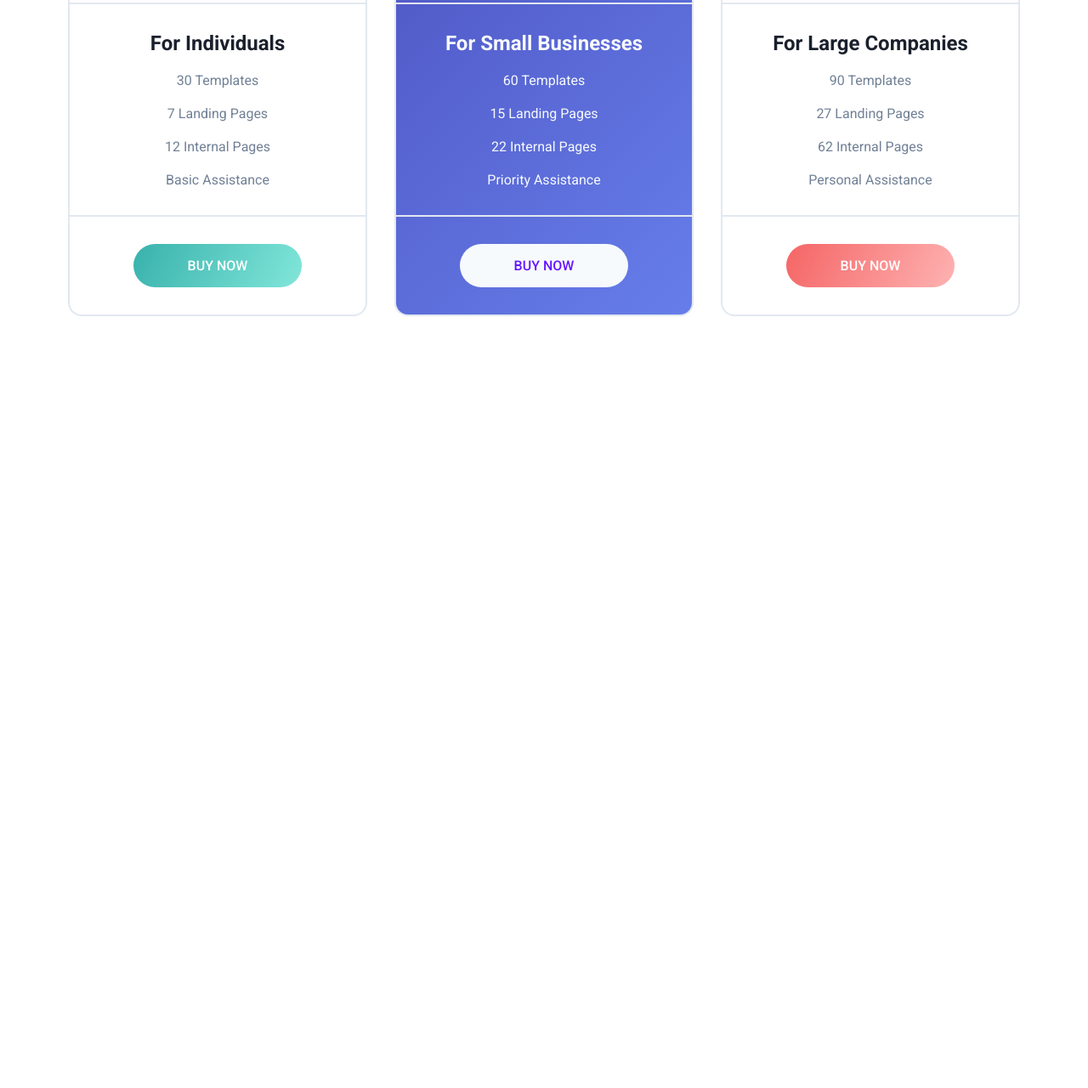
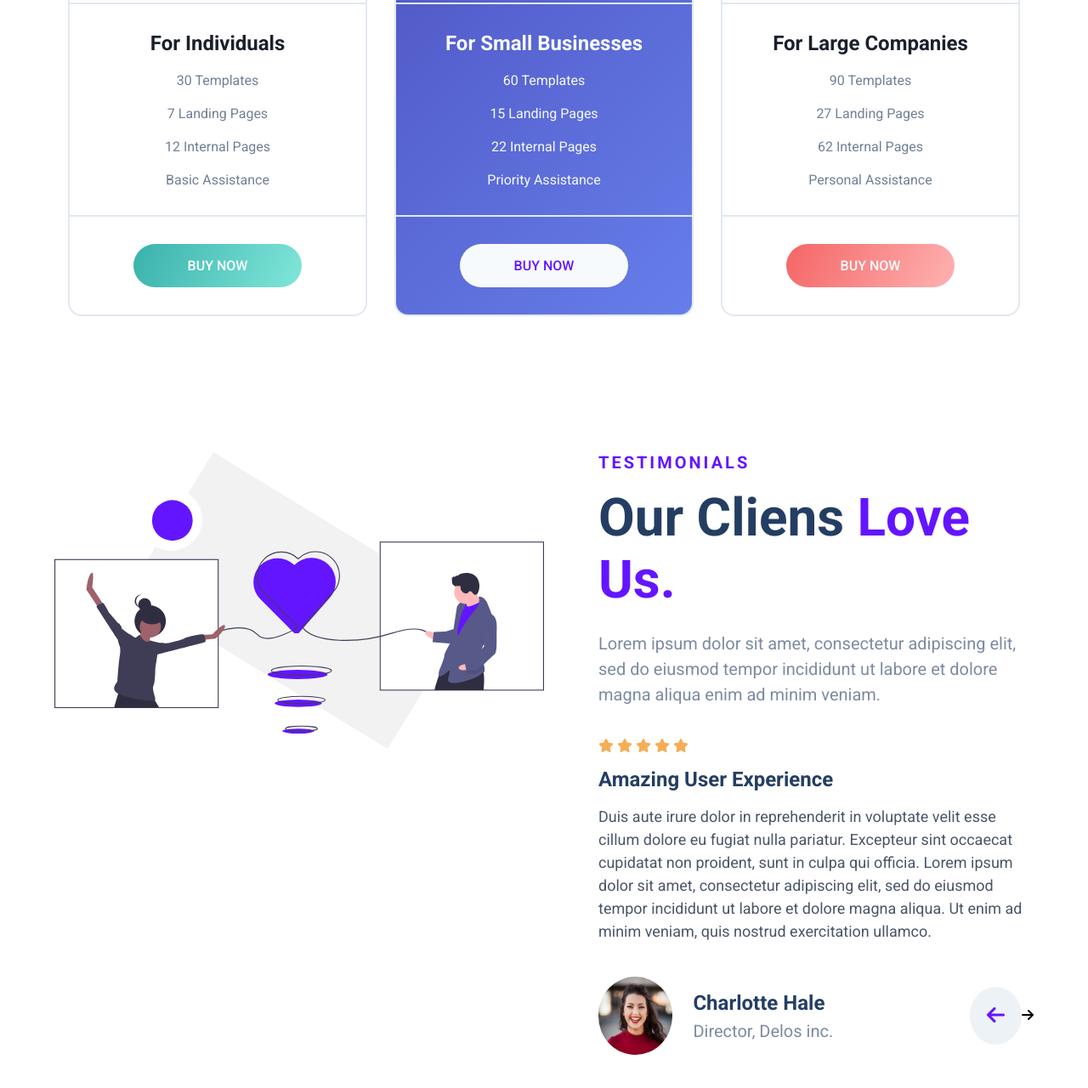
Before and after one commit to PatrikasDapsys/Treact__project, a plain HTML site: page index.html in a window 1280 px wide. Shown: the part 4534-5814 px from the top of the page at 85% size. Before the commit the page ends 4986 px from the top, so only its background shows below. Drawn offline with Linux system fonts and the light colour scheme.

Commit message:
Testimonials almost done

```diff
--- a/index.html
+++ b/index.html
@@ -301,6 +301,86 @@
     </div>
 </section>
 
+<section id="testimonials">
+    <div class="row">
+        <div class="container">
+            <div class="testimonials">
+                <figure class="testi__img--wrapper">
+                    <img src="./assets/love-illustration.c759090fa833369ad6ffb6eb19cacb3e.svg" alt="">
+                </figure>
+                <div class="testi__text">
+                    <div class="heading text-purple">TESTIMONIALS</div>
+                    <h2>Our Cliens <span class="text-purple">Love Us.</span></h2>
+                    <p class="text-light-gray testi__para" >Lorem ipsum dolor sit amet, consectetur adipiscing elit, sed do eiusmod tempor incididunt ut labore et dolore magna aliqua enim ad minim veniam.</p>
+                    <div class="testi__review">
+
+                        <div class="testi__rating--wrapper">
+                            <i class="fas fa-star"></i>
+                            <i class="fas fa-star"></i>
+                            <i class="fas fa-star"></i>
+                            <i class="fas fa-star"></i>
+                            <i class="fas fa-star"></i>
+                        </div>
+                        <div class="testi__review--title">Amazing User Experience</div>
+                        <p class="testi__review--para">Duis aute irure dolor in reprehenderit in voluptate velit esse cillum dolore eu fugiat nulla pariatur. Excepteur sint occaecat cupidatat non proident, sunt in culpa qui officia. Lorem ipsum dolor sit amet, consectetur adipiscing elit, sed do eiusmod tempor incididunt ut labore et dolore magna aliqua. Ut enim ad minim veniam, quis nostrud exercitation ullamco.</p>
+                        <div class="testi__review--profile-card">
+                            <div class="profile__info">
+                            <figure class="profile__img--wrapper">
+                                <img src="./assets/photo-1494790108377-be9c29b29330.avif" alt="" class="profile__img">
+                            </figure>
+                            <div class="profile__info-text">
+                                <div class="review__name">Charlotte Hale</div>
+                                <div class="review__position text-light-gray">Director, Delos inc.</div>
+                            </div>
+                            </div>
+                            <div class="review__arrows"></div>
+                            <figure class="review__arrow--left">
+                                <i class="fas fa-arrow-left"></i>
+                            </figure>
+                            <div class="divider"></div>
+                            <figure class="review__arrow--right">
+                                <i class="fa fa-arrow-right"></i>
+                            </figure>
+                        </div>
+
+
+                    </div>
+                </div>
+
+            </div>
+        </div>
+    </div>
+
+
+
+
+
+</section>
+
+
+
+
+
+
+
+
+
+
+
+
+
+
+
+
+
+
+
+
+
+
+
+
+
 
 
 
--- a/styles.css
+++ b/styles.css
@@ -528,3 +528,87 @@ nav {
 {
     background: linear-gradient(115deg, rgb(245, 101, 101) 0%, rgb(254, 178, 178) 100%);
 }
+
+/* TESTIMONIALS */
+
+#testimonials {
+    height: 110vh;
+}
+
+.testimonials {
+    display: flex;
+}
+
+
+.testi__img--wrapper {
+    width: 50%;
+}
+
+.testi__text {
+    width: 50%;
+    padding-left: 64px;
+}
+
+.testi__para {
+    margin: 24px 0 36px 0;
+}
+
+.testi__rating--wrapper {
+    color: rgb(246 173 85);
+}
+
+.testi__review--title {
+    font-size: 24px;
+    font-weight: 700;
+    color: #243E63;
+    margin: 16px 0;
+}
+
+.testi__review--para {
+    font-size: 18px;
+    color: #4a5568;
+    margin-bottom: 40px;
+}
+
+.testi__review--profile-card {
+    display: flex;
+    align-items: center;
+    justify-content: space-between;
+}
+.profile__img--wrapper {
+    width: 20%;
+    border: transparent;
+    border-radius: 100%;
+    overflow: hidden;
+}
+.profile__img {
+    height: 100%;
+}
+.profile__info {
+    display: flex;
+}
+.profile__info-text {
+    display: flex;
+    flex-direction: column;
+    justify-content: center;
+    padding-left: 1.5rem;
+    line-height: 1.5;
+}
+
+.review__name {
+    font-size: 24px;
+    font-weight: 700;
+    color: #243E63;
+}
+.review__position {
+    font-size: 20px;
+}
+
+.review__arrow--left {
+    font-size: 24px;
+    padding: 20px;
+    border: transparent;
+    background-color: rgb(237 242 247);
+    border-radius: 100%;
+    color: #6415FF;
+}
```
Also changed, not shown: assets/love-illustration.c759090fa833369ad6ffb6eb19cacb3e.svg (added), assets/photo-1494790108377-be9c29b29330.avif (added).
